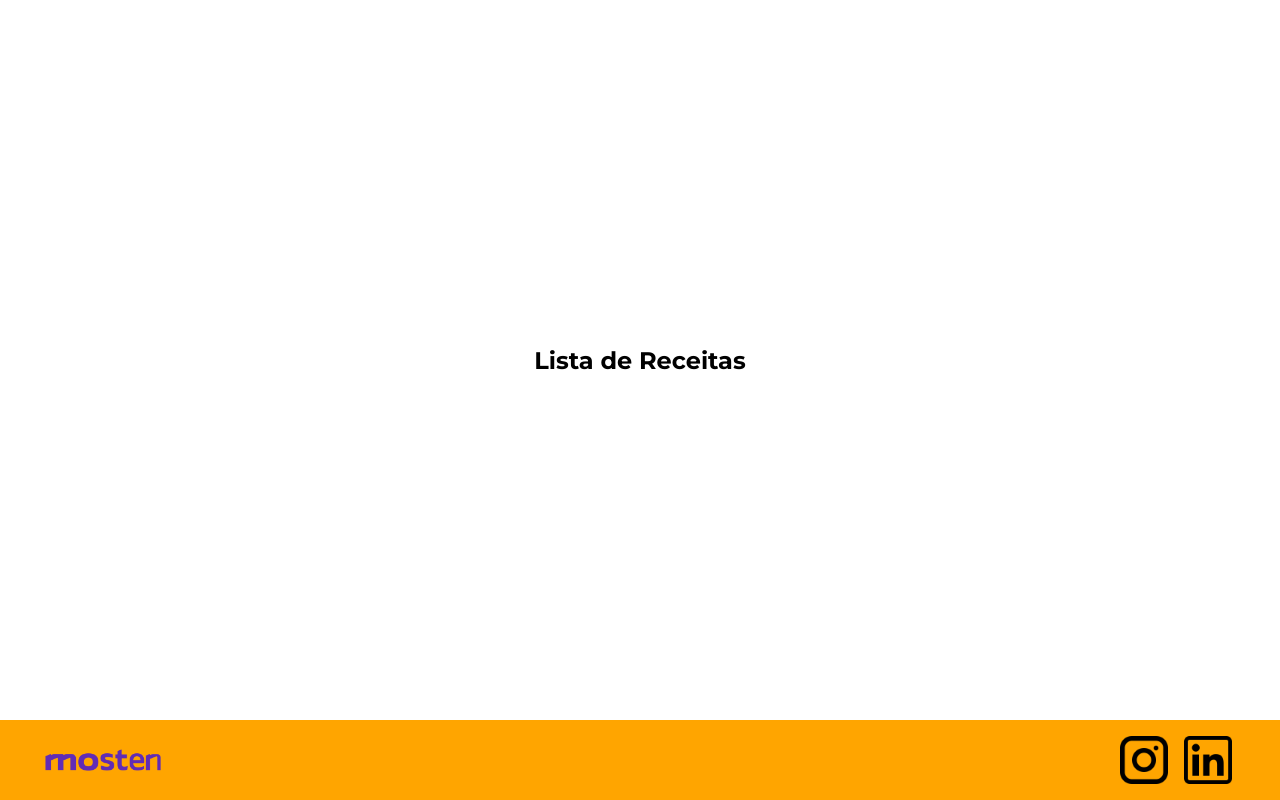
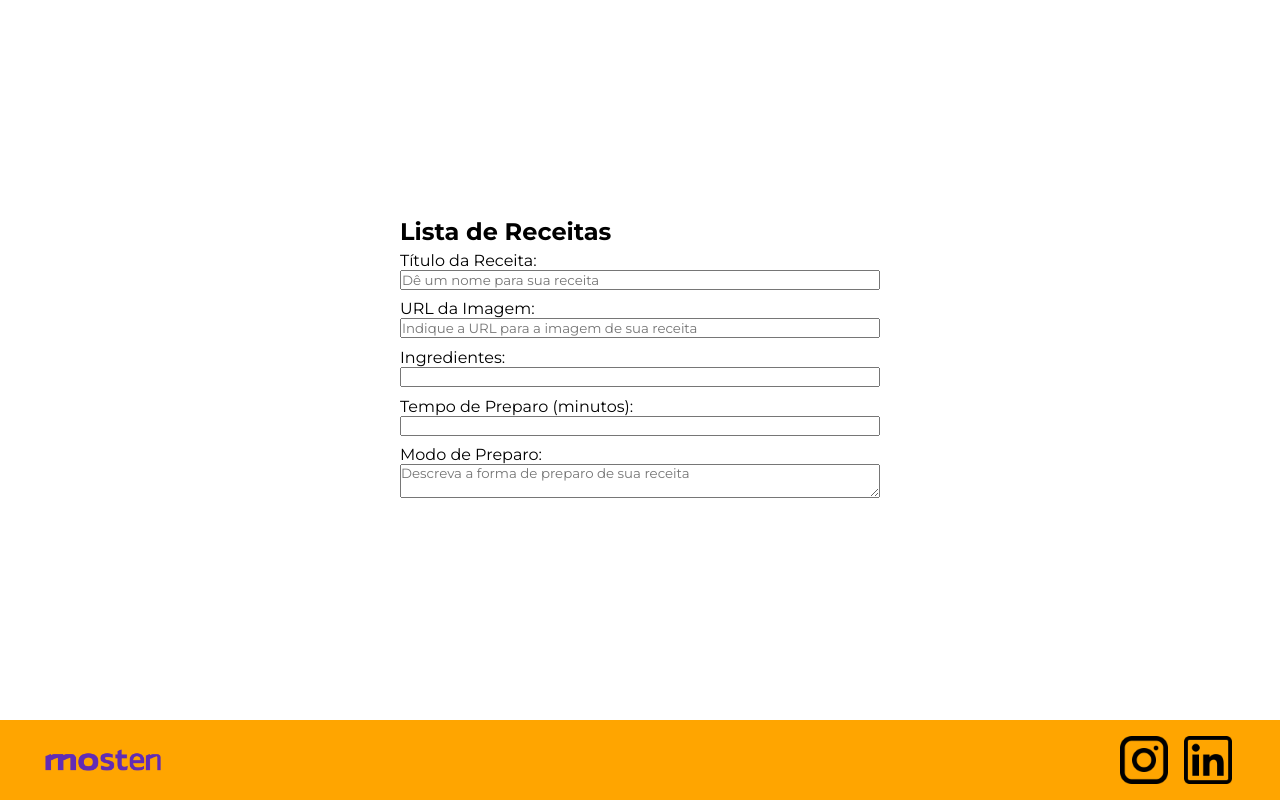
Before and after one commit to EduBarros101/pagina_de_receitas, a PHP site: page / in a window 1280 px wide. Shown: the part 80-880 px from the top of the page. Run offline with PHP 8.4, Linux system fonts and the light colour scheme.

Commit message:
basic form

```diff
--- /dev/null
+++ b/assets/styles/_form.scss
@@ -0,0 +1,13 @@
+#card-form {
+  display: flex;
+  flex-direction: column;
+  min-width: 30rem;
+  //gap: 0.7rem;
+
+  #form-group {
+    display: flex;
+    flex-direction: column;
+
+    padding: 0.3rem 0;
+  }
+}
--- a/assets/styles/_main.scss
+++ b/assets/styles/_main.scss
@@ -9,5 +9,6 @@ main {
   section {
     max-width: 90vw;
     display: flex;
+    flex-direction: column;
   }
 }
--- a/assets/styles/index.css
+++ b/assets/styles/index.css
@@ -33,6 +33,7 @@ main {
 main section {
   max-width: 90vw;
   display: flex;
+  flex-direction: column;
 }
 
 footer {
@@ -66,6 +67,17 @@ footer ul {
   gap: 1rem;
 }
 
+#card-form {
+  display: flex;
+  flex-direction: column;
+  min-width: 30rem;
+}
+#card-form #form-group {
+  display: flex;
+  flex-direction: column;
+  padding: 0.3rem 0;
+}
+
 * {
   margin: 0;
   padding: 0%;
--- a/assets/styles/index.scss
+++ b/assets/styles/index.scss
@@ -1,6 +1,7 @@
 @use 'header';
 @use 'main';
 @use 'footer';
+@use 'form';
 @import url('https://fonts.googleapis.com/css2?family=Montserrat:ital,wght@0,100..900;1,100..900&display=swap');
 
 * {
--- a/index.html
+++ b/index.html
@@ -29,6 +29,49 @@
         <h2>Lista de Receitas</h2>
 
         <div id="cards-container"></div>
+
+        <form action="#" id="card-form">
+          <div id="form-group">
+            <label for="title">Título da Receita:</label>
+            <input
+              type="text"
+              name="title"
+              id="title"
+              placeholder="Dê um nome para sua receita"
+              required
+            />
+          </div>
+
+          <div id="form-group">
+            <label for="image">URL da Imagem:</label>
+            <input
+              type="url"
+              name="image"
+              id="image"
+              placeholder="Indique a URL para a imagem de sua receita"
+              required
+            />
+          </div>
+
+          <div id="form-group">
+            <label for="ingredients">Ingredientes:</label>
+            <input type="text" name="ingredients" id="ingredients" required />
+          </div>
+
+          <div id="form-group">
+            <label for="prep-time">Tempo de Preparo (minutos):</label>
+            <input type="number" name="prep-time" id="prep-time" />
+          </div>
+
+          <div id="form-group">
+            <label for="instructions">Modo de Preparo:</label>
+            <textarea
+              name="instructions"
+              id="instructions"
+              placeholder="Descreva a forma de preparo de sua receita"
+            ></textarea>
+          </div>
+        </form>
       </section>
     </main>
 
```
Also changed, not shown: 1 other file.
